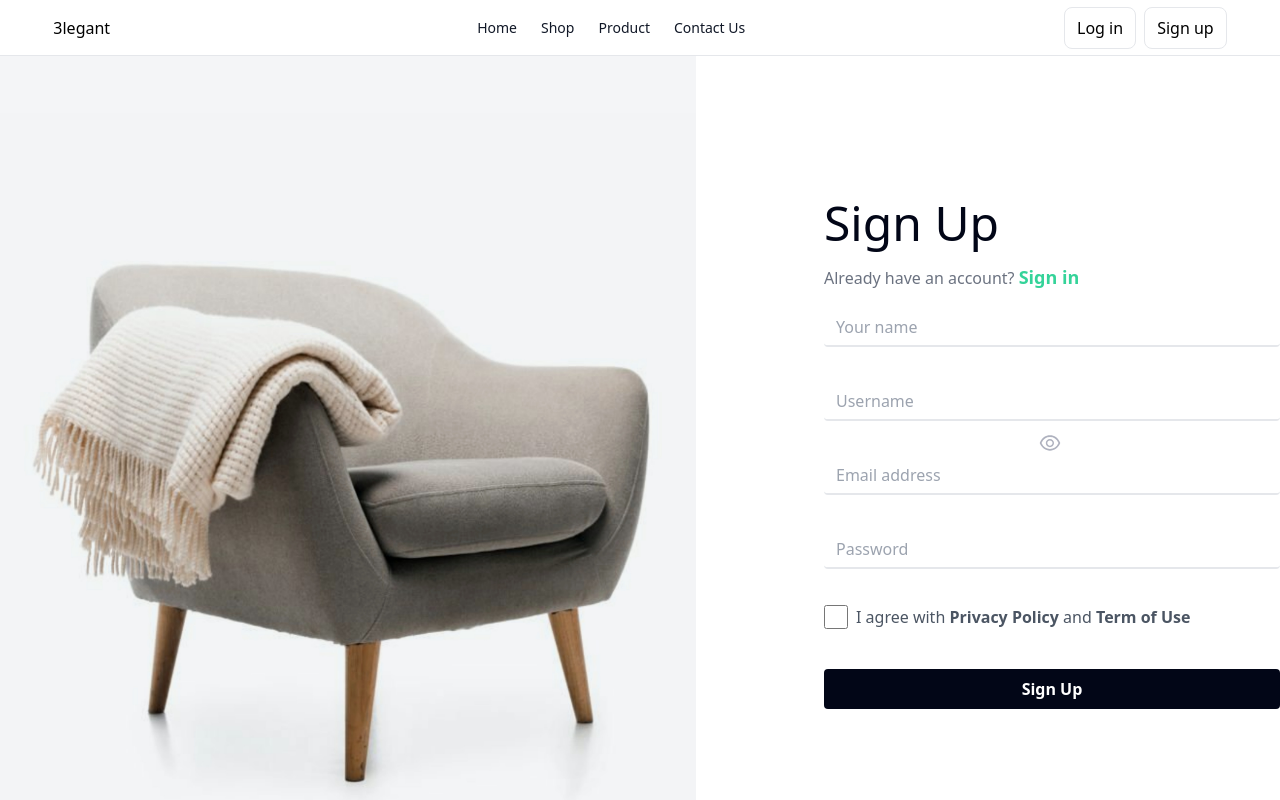
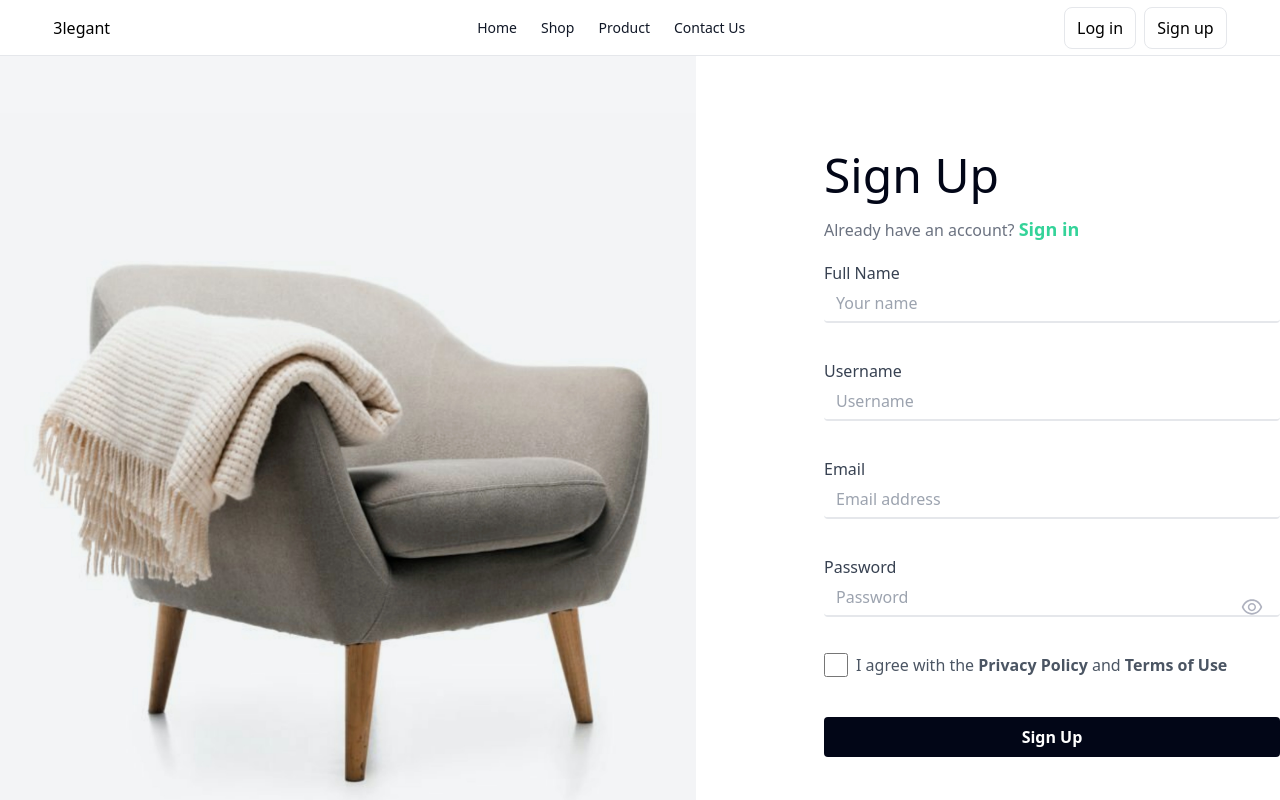
Before and after one commit to deen-2k3/E-commerce-Quad-B, a React (Create React App) app in the folder frontend/: page /signup in a window 1280 px wide. Shown: the top 800 px of the page. Built offline with nearby package versions, Linux system fonts and the light colour scheme.

Commit message:
api call

```diff
--- a/frontend/package.json
+++ b/frontend/package.json
@@ -6,9 +6,11 @@
     "@testing-library/jest-dom": "^5.17.0",
     "@testing-library/react": "^13.4.0",
     "@testing-library/user-event": "^13.5.0",
+    "axios": "^1.7.7",
     "frontend": "file:",
     "react": "^18.3.1",
     "react-dom": "^18.3.1",
+    "react-hot-toast": "^2.4.1",
     "react-icons": "^5.3.0",
     "react-rating-stars-component": "^2.2.0",
     "react-router-dom": "^6.26.2",
--- a/frontend/src/App.js
+++ b/frontend/src/App.js
@@ -6,6 +6,7 @@ import Login from "./pages/Login";
 import Navbar from "./pages/Navbar";
 import SignUp from "./pages/SignUp";
 import { Route, Routes } from "react-router-dom";
+
 
 function App() {
   return (
--- a/frontend/src/index.js
+++ b/frontend/src/index.js
@@ -3,6 +3,8 @@ import ReactDOM from "react-dom/client";
 import "./index.css";
 import App from "./App";
 import { BrowserRouter } from "react-router-dom";
+
+import {Toaster} from "react-hot-toast";
 
 
 const root = ReactDOM.createRoot(document.getElementById("root"));
@@ -10,6 +12,7 @@ root.render(
   <React.StrictMode>
     <BrowserRouter>
       <App />
+      <Toaster/>
     </BrowserRouter>
   </React.StrictMode>
 );
--- a/frontend/src/pages/ForgotPassword.jsx
+++ b/frontend/src/pages/ForgotPassword.jsx
@@ -1,11 +1,47 @@
 import React, { useState } from "react";
 import ImageLogo from "../assets/login.jpg";
 import { AiOutlineEye, AiOutlineEyeInvisible } from "react-icons/ai";
-import { Link } from "react-router-dom";
+import { Link,useNavigate } from "react-router-dom";
+import {toast} from "react-hot-toast";
+import { forgotPasswordUrl } from "../services/apis";
+import { apiConnector } from "../services/apiConnector";
+
 
 function ForgotPassword() {
   const [showPassword, setShowPassword] = useState(false);
   const [showCPassword, setShowCPassword] = useState(false);
+
+  const [data,setData]=useState({
+    email:"",
+    password:"",
+    confirmPassword:""
+  })
+
+  const navigate=useNavigate();
+
+  const onChangeHandler=(event)=>{
+    setData({
+      ...data,
+      [event.target.name]:event.target.value
+    })
+  }
+
+  const submitHandler=async(event)=>{
+    event.preventDefault();
+    if(data.password!==data.confirmPassword){
+      toast.error("Password does not matched.")
+      return ;
+    }
+    const loading=toast.loading("Loading");
+    try {
+      const res=await apiConnector("POST",forgotPasswordUrl,data);
+      toast.success(res.data.message);
+      navigate("/login")
+    } catch (error) {
+      toast.error(error.response.data.message);
+    }
+    toast.dismiss(loading);
+  }
 
   return (
     <div className="flex items-center gap-32  w-screen h-screen overflow-hidden">
@@ -18,11 +54,14 @@ function ForgotPassword() {
           Forgot Password
         </h1>
 
-        <form className="flex flex-col gap-5">
+        <form className="flex flex-col gap-5" onSubmit={submitHandler}>
           <div className="mb-4 ">
             <input
               type="email"
               id="email"
+              name="email"
+              value={data.email}
+              onChange={onChangeHandler}
               className="border-b-2 rounded w-full py-2 px-3 text-gray-700 leading-tight focus:outline-none focus:shadow-outline"
               placeholder="Email address "
               required
@@ -31,6 +70,10 @@ function ForgotPassword() {
           <div className="mb-4">
             <input
               type={showPassword ? "text" : "password"}
+              name="password"
+              value={data.password}
+              onChange={onChangeHandler}
+
               id="password"
               className="border-b-2 rounded w-full py-2 px-3 text-gray-700 leading-tight focus:outline-none focus:shadow-outline"
               placeholder=" Password"
@@ -41,6 +84,9 @@ function ForgotPassword() {
           <div className="mb-4">
             <input
               type={showCPassword ? "text" : "password"}
+              name="confirmPassword"
+              value={data.confirmPassword}
+              onChange={onChangeHandler}
               id="password"
               className="border-b-2 rounded w-full py-2 px-3 text-gray-700 leading-tight focus:outline-none focus:shadow-outline"
               placeholder="Confirm Password"
--- a/frontend/src/pages/Login.jsx
+++ b/frontend/src/pages/Login.jsx
@@ -2,9 +2,44 @@ import React, { useState } from "react";
 import ImageLogo from "../assets/login.jpg";
 import { AiOutlineEye, AiOutlineEyeInvisible } from "react-icons/ai";
 import { Link } from "react-router-dom";
+import {toast} from "react-hot-toast";
+import { apiConnector } from "../services/apiConnector";
+import { loginUrl } from "../services/apis";
+import { useNavigate } from "react-router-dom";
 
 function Login() {
   const [showPassword, setShowPassword] = useState(false);
+
+  const [data,setData]=useState({
+    email:"",
+    password:"",
+  });
+
+  const navigate=useNavigate();
+  const submitHandler=async(event)=>{
+    event.preventDefault();
+    const loading=toast.loading("Loading");
+
+    try {
+      const res = await apiConnector("POST",loginUrl,data);
+      console.log(res);
+      toast.success(res.data.message);
+      navigate("/")
+    } catch (error) {
+      console.log(error);
+      toast.error(error.response.data.message);
+    }
+    toast.dismiss(loading);
+  }
+
+  const onChangeHandler=(event)=>{
+      setData({
+        ...data,
+        [event.target.name]:event.target.value
+      })
+  }
+
+
 
   return (
     <div className="flex items-center gap-32  w-screen h-screen overflow-hidden">
@@ -28,11 +63,14 @@ function Login() {
           </p>
         </div>
 
-        <form className="flex flex-col gap-5">
+        <form className="flex flex-col gap-5" onSubmit={submitHandler}>
           <div className="mb-4 ">
             <input
               type="email"
               id="email"
+              name="email"
+              value={data.email}
+              onChange={onChangeHandler}
               className="border-b-2 rounded w-full py-2 px-3 text-gray-700 leading-tight focus:outline-none focus:shadow-outline"
               placeholder="Email address "
               required
@@ -40,6 +78,9 @@ function Login() {
           </div>
           <div className="mb-4">
             <input
+              name="password"
+              value={data.password}
+              onChange={onChangeHandler}
               type={showPassword ? "text" : "password"}
               id="password"
               className="border-b-2 rounded w-full py-2 px-3 text-gray-700 leading-tight focus:outline-none focus:shadow-outline"
--- a/frontend/src/pages/SignUp.jsx
+++ b/frontend/src/pages/SignUp.jsx
@@ -1,75 +1,142 @@
 import React, { useState } from "react";
 import ImageLogo from "../assets/login.jpg";
 import { AiOutlineEye, AiOutlineEyeInvisible } from "react-icons/ai";
-import { Link } from "react-router-dom";
+import { Link, useNavigate } from "react-router-dom";
+import { apiConnector } from "../services/apiConnector";
+import { signupUrl } from "../services/apis";
+import { toast } from "react-hot-toast";
 
 function SignUp() {
   const [showPassword, setShowPassword] = useState(false);
+  const [agreeTerms, setAgreeTerms] = useState(false);
+  const [data, setData] = useState({
+    fullName: "",
+    userName: "",
+    email: "",
+    password: "",
+  });
+
+  const navigate = useNavigate();
+
+  const onChangeHandler = (event) => {
+    const { name, value } = event.target;
+    setData({
+      ...data,
+      [name]: value,
+    });
+  };
+
+  const submitHandler = async (event) => {
+
+    event.preventDefault();
+
+    if (!agreeTerms) {
+      toast.error("You must agree with the Privacy Policy and Terms of Use.");
+      return;
+    }
+    const loading = toast.loading("Loading...");
+
+    try {
+      const res = await apiConnector("POST", signupUrl, data);
+      toast.success(res.data.message);
+      navigate('/nlogin')
+    } catch (error) {
+      console.log(error);
+      toast.error(error.response.data.message);
+    }
+    toast.dismiss(loading);
+  };
+
+  const { fullName, userName, email, password } = data;
 
   return (
-    <div className="flex items-center gap-32  w-screen h-screen overflow-hidden">
+    <div className="flex items-center gap-32 w-screen h-screen overflow-hidden">
       <div className="">
-        <img src={ImageLogo} alt="Login" className="w-[736px] h-[1080px] " />
+        <img src={ImageLogo} alt="Login" className="w-[736px] h-[1080px]" />
       </div>
 
       <div className="form-container">
-        <h1 className="text-5xl font-medium	 mb-5 leading-10 text-slate-950	">
+        <h1 className="text-5xl font-medium mb-5 leading-10 text-slate-950">
           Sign Up
         </h1>
 
         <div className="text-base w-[456px] h-[26px] mb-5">
-          <p className="text-gray-500  ">
+          <p className="text-gray-500">
             Already have an account?{" "}
             <Link to="/login">
-              <span className="text-emerald-400	 hover:text-emerald-600	text-lg	font-semibold">
+              <span className="text-emerald-400 hover:text-emerald-600 text-lg font-semibold">
                 Sign in
               </span>
             </Link>
           </p>
         </div>
 
-        <form className="flex flex-col gap-5">
-          <div className="mb-4 ">
+        <form className="flex flex-col gap-5" onSubmit={submitHandler}>
+          <div className="mb-4">
+            <label htmlFor="fullName" className="block text-gray-700">
+              Full Name
+            </label>
             <input
               type="text"
-              id="text"
+              id="fullName"
+              name="fullName"
+              value={fullName}
+              onChange={onChangeHandler}
               className="border-b-2 rounded w-full py-2 px-3 text-gray-700 leading-tight focus:outline-none focus:shadow-outline"
-              placeholder="Your name "
+              placeholder="Your name"
               required
             />
           </div>
 
-          <div className="mb-4 ">
+          <div className="mb-4">
+            <label htmlFor="userName" className="block text-gray-700">
+              Username
+            </label>
             <input
               type="text"
-              id="text"
+              id="userName"
+              name="userName"
+              value={userName}
+              onChange={onChangeHandler}
               className="border-b-2 rounded w-full py-2 px-3 text-gray-700 leading-tight focus:outline-none focus:shadow-outline"
-              placeholder="Username "
+              placeholder="Username"
               required
             />
           </div>
 
-          <div className="mb-4 ">
+          <div className="mb-4">
+            <label htmlFor="email" className="block text-gray-700">
+              Email
+            </label>
             <input
               type="email"
               id="email"
+              name="email"
+              value={email}
+              onChange={onChangeHandler}
               className="border-b-2 rounded w-full py-2 px-3 text-gray-700 leading-tight focus:outline-none focus:shadow-outline"
-              placeholder="Email address "
+              placeholder="Email address"
               required
             />
           </div>
-          <div className="mb-4">
+
+          <div className="mb-4 relative">
+            <label htmlFor="password" className="block text-gray-700">
+              Password
+            </label>
             <input
               type={showPassword ? "text" : "password"}
               id="password"
+              name="password"
+              value={password}
+              onChange={onChangeHandler}
               className="border-b-2 rounded w-full py-2 px-3 text-gray-700 leading-tight focus:outline-none focus:shadow-outline"
               placeholder="Password"
               required
             />
-          </div>
             <span
               onClick={() => setShowPassword((prev) => !prev)}
-            className="absolute right-[218px] top-[431px] z-[10] cursor-pointer"
+              className="absolute right-4 top-10 cursor-pointer"
             >
               {showPassword ? (
                 <AiOutlineEyeInvisible fontSize={24} fill="#AFB2BF" />
@@ -77,22 +144,28 @@ function SignUp() {
                 <AiOutlineEye fontSize={24} fill="#AFB2BF" />
               )}
             </span>
+          </div>
+
           <div className="flex items-center justify-between">
-            <div className=" text-gray-600 flex items-center justify-center">
+            <div className="text-gray-600 flex items-center">
               <input
                 type="checkbox"
-                id="remember_me"
+                id="agreeTerms"
+                checked={agreeTerms}
+                onChange={() => setAgreeTerms(!agreeTerms)}
                 className="mr-2 w-[24px] h-[24px]"
               />
-              <p className="">
-                I agree with <span className=" font-bold">Privacy Policy</span>{" "}
-                and <span className=" font-bold">Term of Use</span>{" "}
+              <p>
+                I agree with the{" "}
+                <span className="font-bold">Privacy Policy</span> and{" "}
+                <span className="font-bold">Terms of Use</span>
               </p>
             </div>
           </div>
+
           <button
             type="submit"
-            className="bg-slate-950 hover:bg-slate-800 text-white font-bold py-2 mt-5 px-4 rounded focus:outline-none focus:shadow-outline "
+            className="bg-slate-950 hover:bg-slate-800 text-white font-bold py-2 mt-5 px-4 rounded focus:outline-none focus:shadow-outline"
           >
             Sign Up
           </button>
--- /dev/null
+++ b/frontend/src/services/apiConnector.js
@@ -0,0 +1,13 @@
+import axios from "axios"
+
+export const axiosInstance = axios.create({});
+
+export const apiConnector = (method, url, bodyData, headers, params) => {
+    return axiosInstance({
+        method:`${method}`,
+        url:`${url}`,
+        data: bodyData ? bodyData : null,
+        headers: headers ? headers: null,
+        params: params ? params : null,
+    });
+}
--- /dev/null
+++ b/frontend/src/services/apis.js
@@ -0,0 +1,9 @@
+const baseUrl="http://localhost:4000/api/v1/";
+
+// authencation url
+
+
+export const loginUrl = baseUrl+"auth/login";
+export const signupUrl=baseUrl+"auth/register";
+export const logoutUr=baseUrl+"auth/logout";
+export const forgotPasswordUrl=baseUrl+"auth/forgotPassword";
```
Also changed, not shown: 1 other file (tests, documents, lock files or other folders). Lines whose indentation alone changed are shown as unchanged.
